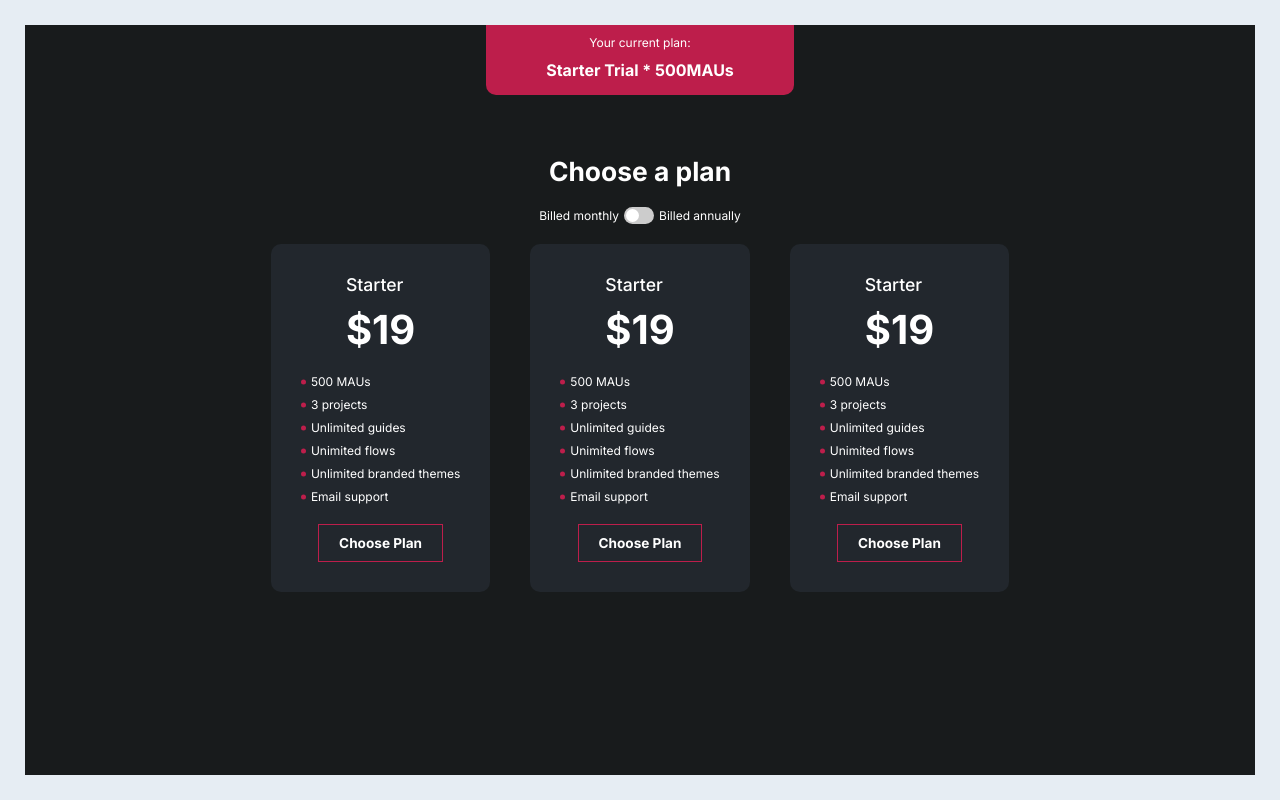
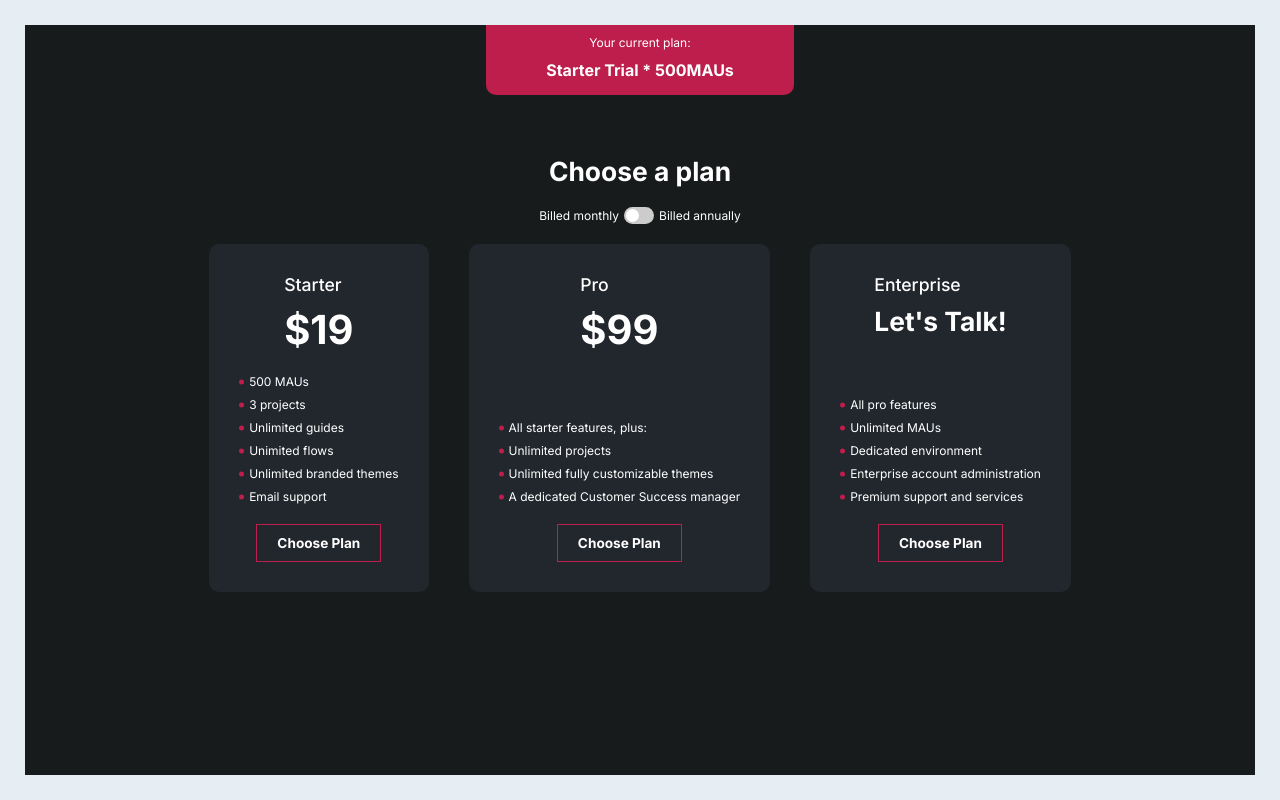
Before and after one commit to githubarj/docker-task, a React (Vite) app: page / in a window 1280 px wide. Built offline with nearby package versions, Linux system fonts and the light colour scheme.

Commit message:
added props to update the frontendfrom the data.jsfile

```diff
--- a/src/Components/LandingPage/Card.jsx
+++ b/src/Components/LandingPage/Card.jsx
@@ -1,18 +1,20 @@
-function Card() {
+function Card(props) {
+  const features = props.features.map((item, index) => {
+    return <li key={index}>{item}</li>;
+  });
+
   return (
     <div className="card-container">
       <div className="card-heading">
-        <h2 className="header-text">Starter</h2>
-        <h1 className="large-text">$19</h1>
+        <h2 className="header-text">{props.product}</h2>
+
+        {props.price ? (
+          <h2 className="title-text">{props.price}</h2>
+        ) : (
+          <h1 className="large-text">{props.monthly}</h1>
+        )}
       </div>
-      <ul className="normal-text accent-bullets ">
-        <li>500 MAUs</li>
-        <li>3 projects</li>
-        <li>Unlimited guides</li>
-        <li>Unimited flows</li>
-        <li>Unlimited branded themes</li>
-        <li>Email support</li>
-      </ul>
+      <ul className="normal-text accent-bullets ">{features}</ul>
       <button className="medium-text">Choose Plan</button>
     </div>
   );
--- a/src/Components/LandingPage/PriceSection.jsx
+++ b/src/Components/LandingPage/PriceSection.jsx
@@ -1,6 +1,12 @@
 import Card from "./Card";
 import ToggleSlider from "../ToggleSlider/ToggleSlider";
+import { prices } from "../../Data/Prices";
+
 function PriceSection() {
+  const pricing = prices.map((item, index) => {
+    return <Card key={index} {...item} />;
+  });
+
   return (
     <div className="price-section-container">
       <h2 className="title-text">Choose a plan</h2>
@@ -10,11 +16,7 @@ function PriceSection() {
         <ToggleSlider /> Billed annually
       </div>
 
-      <div className="cards">
-        <Card />
-        <Card />
-        <Card />
-      </div>
+      <div className="cards">{pricing}</div>
     </div>
   );
 }
--- a/src/Components/LandingPage/landingPage.css
+++ b/src/Components/LandingPage/landingPage.css
@@ -74,6 +74,7 @@ ul {
 .accent-bullets {
   list-style-type: none;
   padding-left: 0;
+  margin-top: auto;
 }
 
 .accent-bullets li {
--- a/src/Data/Prices.js
+++ b/src/Data/Prices.js
@@ -16,6 +16,7 @@ export const prices = [
     product: "Pro",
     monthly: "$99",
     annually: "$1188",
+    MAUs: ["2500 MAUs", "5000 MAUs", "7500 MAUs", "10000 MAUs"],
     features: [
       "All starter features, plus:",
       "Unlimited projects",
```
